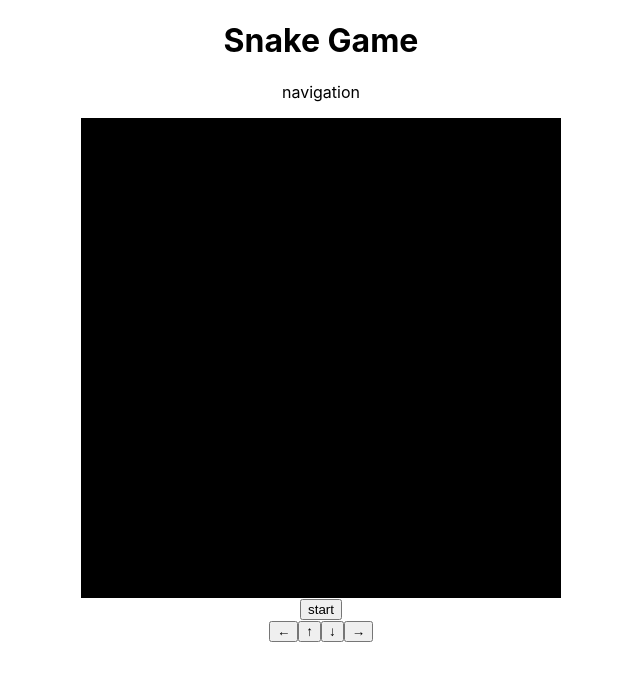
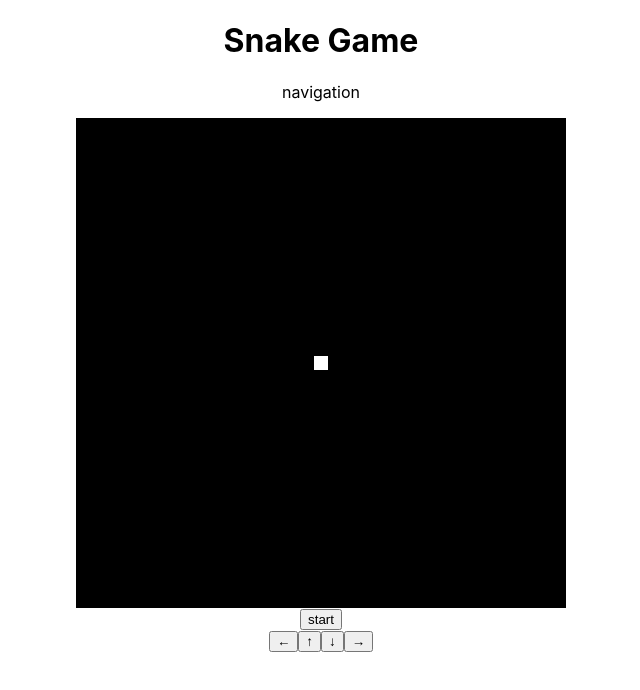
Before and after one commit to version-1/hooks-snake-game, a React (Create React App) app: page / in a window 1280 px wide. Shown: the top 690 px of the page, without its empty margins (319-959 px from the left). Built offline with nearby package versions, Linux system fonts and the light colour scheme.

Commit message:
implement to show a snake

```diff
--- a/src/App.css
+++ b/src/App.css
@@ -1,5 +1,5 @@
 .App {
-  max-width: 480px;
+  max-width: 490px;
   margin: auto;
   text-align: center;
 }
@@ -13,7 +13,11 @@
 
 .dots {
   box-sizing: border-box;
-  height: 16px;
-  min-width: 16px;
+  height: 14px;
+  min-width: 14px;
   background: black;
 }
+
+.snake {
+  background: white;
+}
--- a/src/App.js
+++ b/src/App.js
@@ -1,12 +1,33 @@
-import React from 'react';
+import React, { useState } from 'react';
 import Field from './components/Field';
 import Navigation from './components/Navigation';
 import StartButton from './components/StartButton';
 import MoveButton from './components/MoveButton';
 import './App.css';
 
+const fieldSize = 35
+
+// 1行分のドット
+const getCols = () => new Array(fieldSize).fill("")
+
+// 縦のドット
+const initFields = () => {
+  const fields = []
+  for (let i = 0; i < fieldSize; i++) {
+    fields.push(getCols())
+  }
+  return fields
+}
+const initialFields = initFields()
+// へびの初期表示位置をセット
+const snakeStartPosition = {
+  x: Math.round(fieldSize / 2) - 1,
+  y: Math.round(fieldSize / 2) - 1
+}
+initialFields[snakeStartPosition.y][snakeStartPosition.x] = "snake"
 
 const App = () => {
+  const [fields, setFields] = useState(initialFields)
   return (
     <div className="App">
       <header className="header">
@@ -16,7 +37,7 @@ const App = () => {
         <Navigation />
       </header>
       <main className="main">
-        <Field />
+        <Field fields={fields}/>
       </main>
       <footer className="footer">
         <StartButton />
--- a/src/components/Field.js
+++ b/src/components/Field.js
@@ -2,19 +2,15 @@ import React from 'react'
 
 const Dot = (props) => <div className={`dots ${props.value}`}></div>
 
-const fieldSize = 30
-
-// 1行分のドット
-const cols = new Array(fieldSize).fill("")
-
-// 縦のドット
-const rows = new Array(fieldSize).fill(cols)
-
-const Field = () => {
+const Field = (props) => {
+  const { fields } = props
   return <div className="field">
     {
-      rows.map(row => {
-        return row.map(col => <Dot value={col} />)
+      fields.map((row, rowindex) => {
+      return row.map((col, colIndex) => <Dot
+        key={`${rowindex}-${colIndex}`}
+        value={col}
+          />)
       })
     }
     </div>
```
